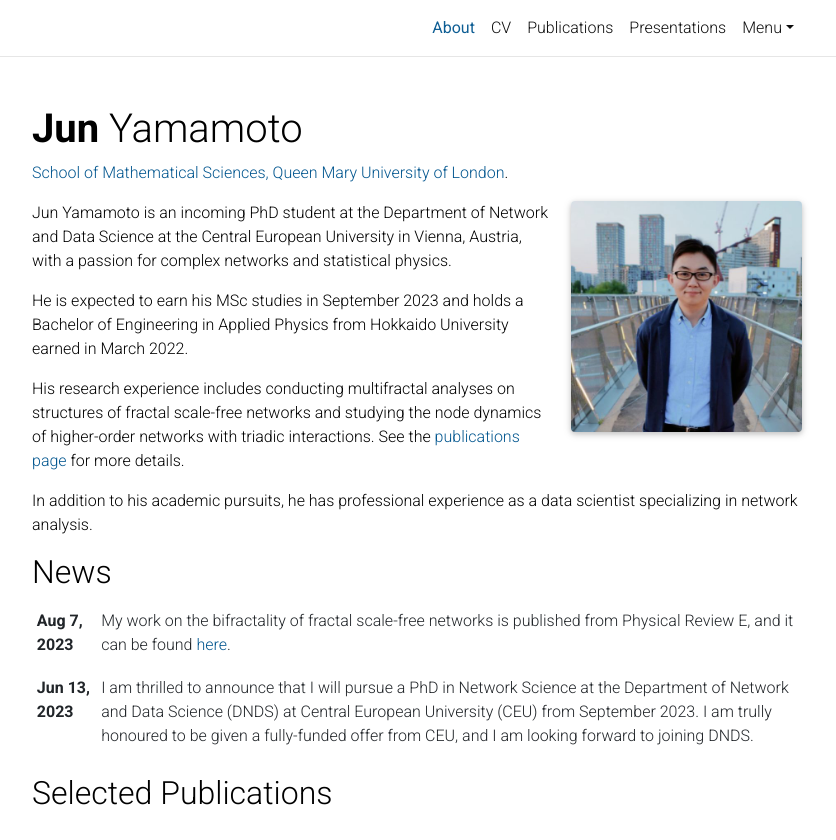
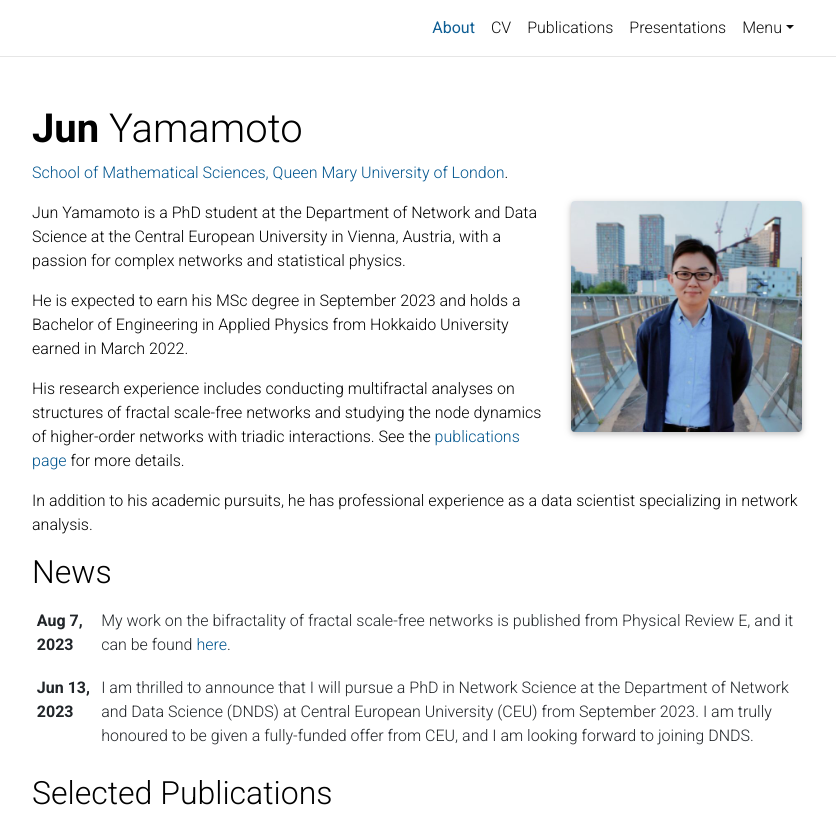
Before and after one commit to jym16/jym16.github.io, a Jekyll site: the page built from _pages/about.md, in a window 1280 px wide and 1129 px high, cut to the strip 0-840 px from the top of the window. Shown: the whole strip, without its empty margins (223-1059 px from the left). Built offline with Jekyll 4.4.1, drawn with Linux system fonts in a browser that asks for light colours; comment, search, counter and statistics services are not loaded; a style sheet for code colours, icons or effects is not loaded.

Commit message:
Updated cv

```diff
--- a/_data/cv.yml
+++ b/_data/cv.yml
@@ -11,7 +11,7 @@
 - title: Education
   type: time_table
   contents:
-    - title: Incoming PhD student in Network Science
+    - title: PhD in Network Science
       institution: Department of Network and Data Science, Central European University (Vienna, Austria)
       year: 2023/09 - Present
 
@@ -19,7 +19,7 @@
       institution: School of Mathematical Sciences, Queen Mary University of London (London, UK)
       year: 2022/09 - 2023/09
       description:
-        - 94.03/100, distinction (as of August 28, 2023)
+        - 96/100, distinction (as of September 4, 2023)
         - title: Modelling higher-order network dynamics in the presence of triadic interactions
           contents:
             - Investigated the node dynamics on networks with triadic interactions, in which a node can regulate positively/negatively the interaction between two other nodes.
--- a/_pages/about.md
+++ b/_pages/about.md
@@ -19,9 +19,9 @@
 social: true  # includes social icons at the bottom of the page
 ---
 
-Jun Yamamoto is an incoming PhD student at the Department of Network and Data Science at the Central European University in Vienna, Austria, with a passion for complex networks and statistical physics.
+Jun Yamamoto is a PhD student at the Department of Network and Data Science at the Central European University in Vienna, Austria, with a passion for complex networks and statistical physics.
 
-He is expected to earn his MSc studies in September 2023 and holds a Bachelor of Engineering in Applied Physics from Hokkaido University earned in March 2022.
+He is expected to earn his MSc degree in September 2023 and holds a Bachelor of Engineering in Applied Physics from Hokkaido University earned in March 2022.
 
 His research experience includes conducting multifractal analyses on structures of fractal scale-free networks and studying the node dynamics of higher-order networks with triadic interactions. See the [publications page](/publications/) for more details.
 
```
Also changed, not shown: 1 other file.
